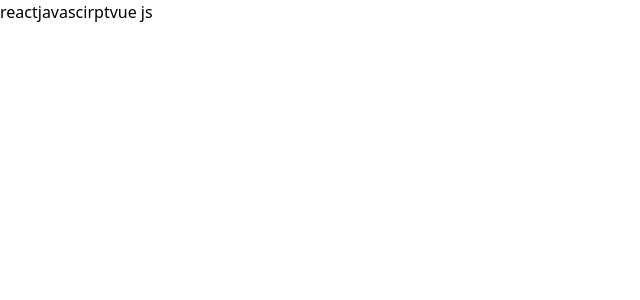
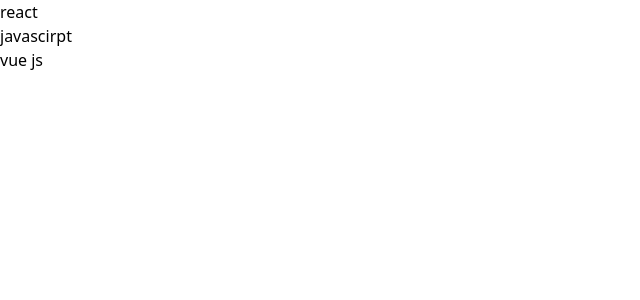
Before and after one commit to Azoonex/challenge-time, a React (Vite) app: page / in a window 1280 px wide. Shown: the top 300 px of the page, without its empty margins (0-640 px from the left). Built offline with nearby package versions, Linux system fonts and the light colour scheme.

Commit message:
create tabs

```diff
--- a/src/App.tsx
+++ b/src/App.tsx
@@ -1,16 +1,12 @@
-import React, {
-    forwardRef,
-    MutableRefObject,
-    useImperativeHandle,
-    useRef,
-    useState,
-} from "react";
+import React, { useState } from "react";
 
-interface TypeChildCompotnt {
-    data: {
+type dataType = {
     id: number;
     title: string;
 }[];
+
+interface TypeChildCompotnt {
+    data: dataType;
     selectedId: number | null;
     handleSelected: (id: number) => void;
 }
@@ -52,18 +48,32 @@
 }
 
 const ChildComponent: React.FC<TypeChildCompotnt> = (props) => {
-    const { data, handleSelected } = props;
+    const { data, handleSelected, selectedId } = props;
+
+    let findeTabs = data.find((item) => item.id === selectedId);
 
     return (
         <div className='flex gap-2'>
+            <div>
                 {data.map((i) => (
+                    <div>
                         <button
                             className={`px-2 py-1 bg-blue-300 rounded-md`}
                             key={i.id}
                             onClick={() => handleSelected(i.id)}>
                             {i.title}
                         </button>
+                    </div>
                 ))}
+                <Child_one>
+                    {findeTabs?.id}
+                    {findeTabs?.title}
+                </Child_one>
+            </div>
         </div>
     );
 };
+
+function Child_one({ children }: { children: React.ReactNode }) {
+    return <div>{children}</div>;
+}
```
Lines whose indentation alone changed are shown as unchanged.
